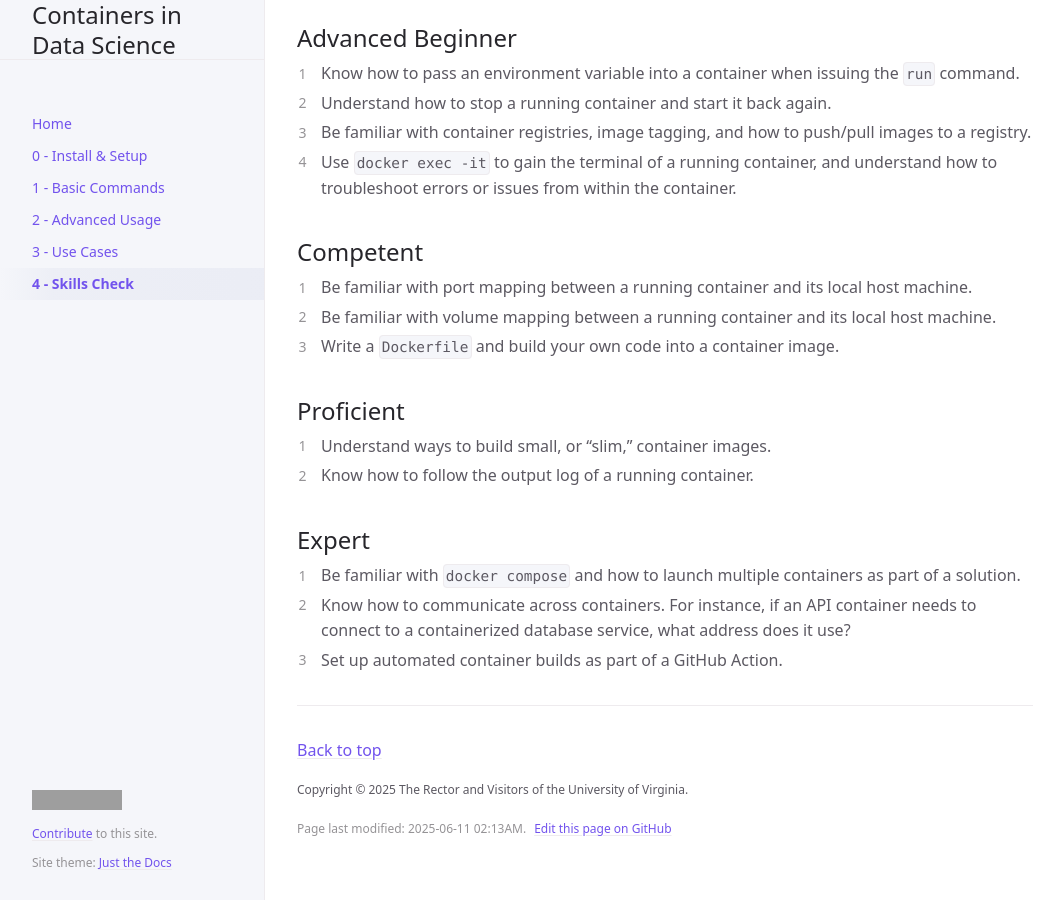
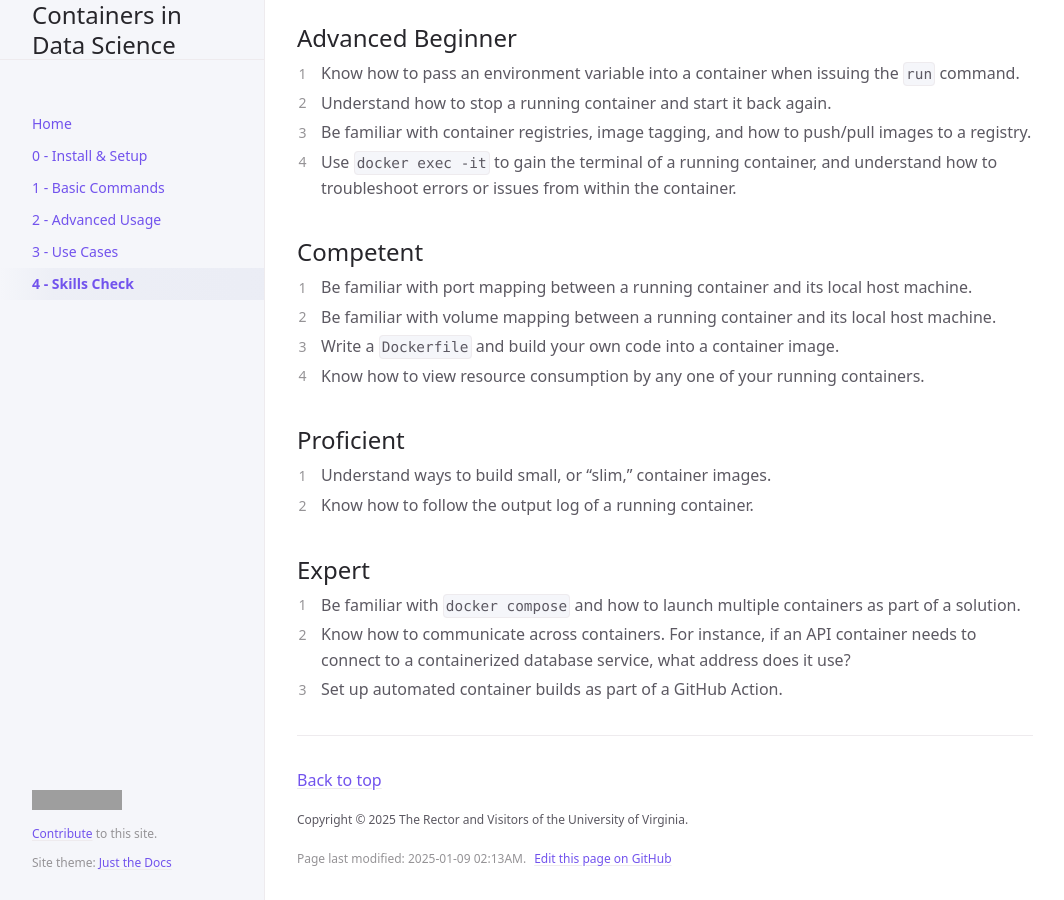
Before and after one commit to UVADS/container-basics, a Jekyll site: the page built from docs/skills-check.md, in a window 1280 px wide and 900 px high, scrolled down 578 px. Shown: the whole window, without its empty margins (107-1171 px from the left). Built offline with Jekyll 4.4.1, drawn with Linux system fonts in a browser that asks for light colours; cached includes are drawn as plain includes; before the commit the page ends 1448 px from its top, so only the background shows below that; grey boxes are pictures that could not be loaded.

Commit message:
Skills check add

```diff
--- a/docs/skills-check.md
+++ b/docs/skills-check.md
@@ -2,7 +2,7 @@
 layout: default
 title: 4 - Skills Check
 nav_order: 5
-last_modified_date: "2025-06-11 02:13AM"
+last_modified_date: "2025-01-09 02:13AM"
 ---
 
 # Skills Check
@@ -39,6 +39,7 @@ errors or issues from within the container.
 1. Be familiar with port mapping between a running container and its local host machine.
 2. Be familiar with volume mapping between a running container and its local host machine.
 3. Write a `Dockerfile` and build your own code into a container image.
+4. Know how to view resource consumption by any one of your running containers.
 
 ## Proficient
 
```
